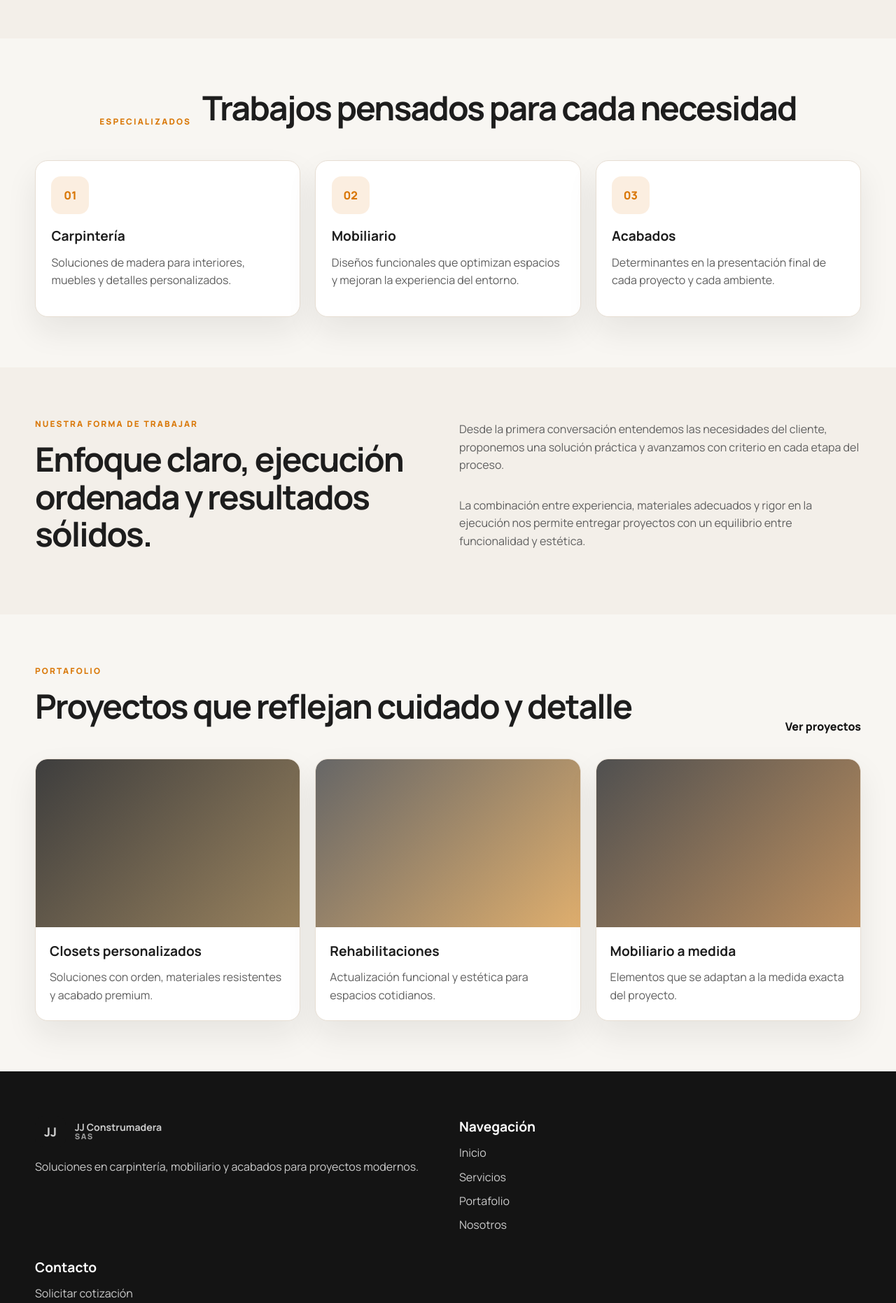
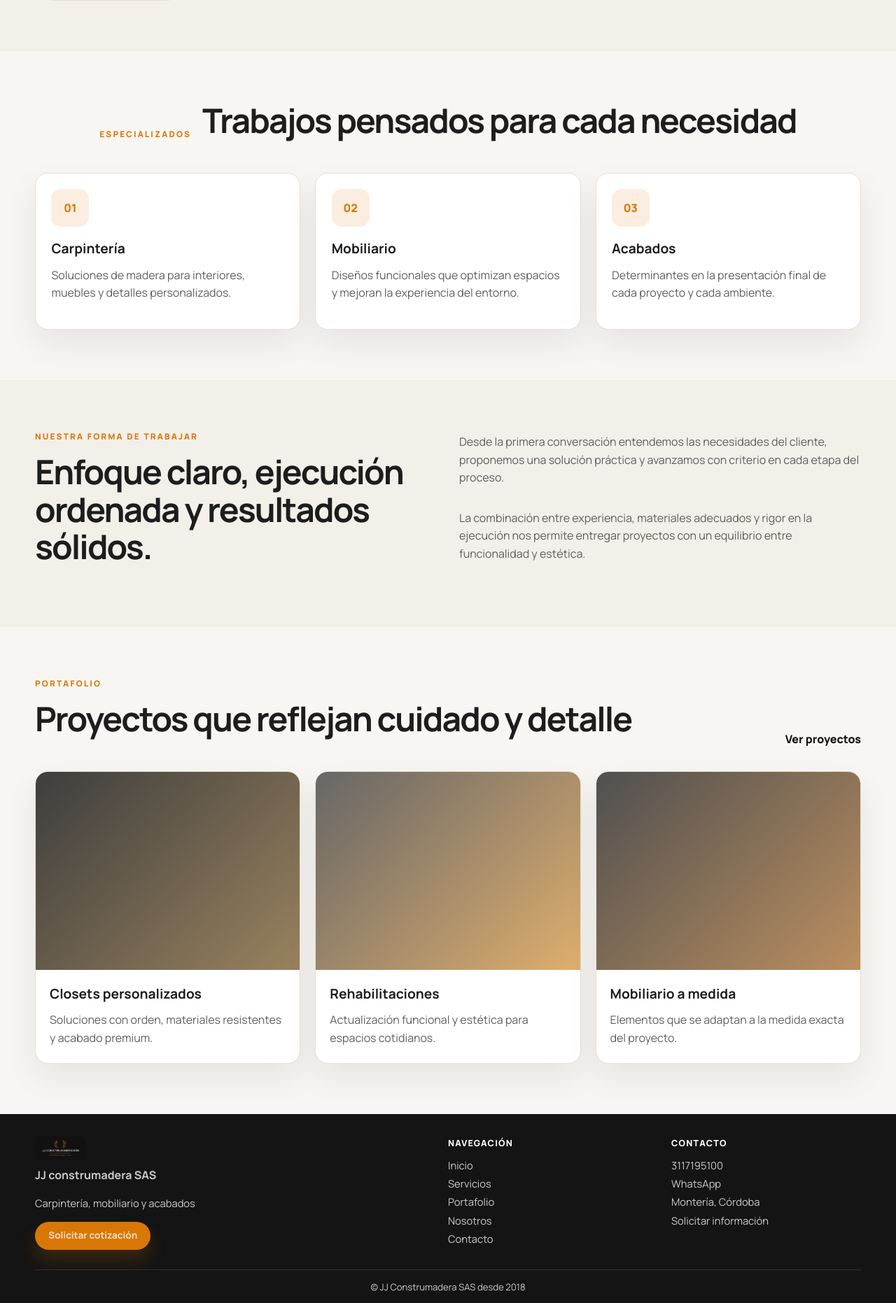
Before and after one commit to Ing-Johan/JJConstrumadera, a Django app: page / in a window 1280 px wide. Shown: the part 850-2712 px from the top of the page at 70% size. Run offline with Django 5.2, Linux system fonts and the light colour scheme; data comes from the database, SQL or seed files in the repository; data that the repository does not hold is empty.

Commit message:
Preparando archivos para deploy

```diff
--- /dev/null
+++ b/core/context_processors.py
@@ -0,0 +1,20 @@
+from urllib.parse import quote
+
+from django.conf import settings
+
+DEFAULT_PHONE = '3117195100'
+DEFAULT_LOCATION = 'JJ Construmadera S.A.S, Cl 22 #30b1, Montería, Córdoba'
+DEFAULT_LOCATION_SHORT = 'Montería, Córdoba'
+
+
+def footer_contact(request):
+    """Datos de contacto compartidos por el footer de todas las páginas."""
+    phone = getattr(settings, 'WHATSAPP_BUSINESS_NUMBER', DEFAULT_PHONE).strip()
+    location = getattr(settings, 'CONTACT_MAP_QUERY', DEFAULT_LOCATION).strip()
+    return {
+        'footer_phone': phone,
+        'footer_phone_href': f'tel:{phone}',
+        'footer_whatsapp_url': f'https://wa.me/{phone}',
+        'footer_location_short': DEFAULT_LOCATION_SHORT,
+        'footer_maps_url': f'https://www.google.com/maps/search/?api=1&query={quote(location)}',
+    }
--- a/static/css/styles.css
+++ b/static/css/styles.css
@@ -29,6 +29,7 @@ body {
   background: var(--color-bg);
   color: var(--color-text);
   line-height: 1.6;
+  overflow-x: hidden;
 }
 
 a {
@@ -50,10 +51,11 @@ textarea {
 .container {
   width: min(calc(100% - 2rem), var(--container));
   margin: 0 auto;
+  padding: 0;
 }
 
 .section {
-  padding: 4.5rem 0;
+  padding: clamp(3rem, 6vw, 4.5rem) 0;
 }
 
 .muted-section {
@@ -148,6 +150,31 @@ p {
   opacity: 0.75;
 }
 
+.brand-logo {
+  height: clamp(36px, 6vw, 40px);
+  width: auto;
+  max-width: 100%;
+  border-radius: 8px;
+}
+
+.footer-logo {
+  height: 34px;
+}
+
+.auth-logo {
+  height: 64px;
+  width: auto;
+  max-width: 100%;
+  border-radius: 10px;
+}
+
+.owner-logo {
+  height: 44px;
+  width: auto;
+  max-width: 100%;
+  border-radius: 8px;
+}
+
 .main-nav {
   position: absolute;
   top: calc(100% + 0.6rem);
@@ -242,6 +273,7 @@ p {
   border-radius: 999px;
   font-weight: 700;
   transition: transform 0.2s ease, box-shadow 0.2s ease;
+  min-width: 44px;
 }
 
 .btn:hover,
@@ -409,8 +441,8 @@ p {
 .gallery-image {
   display: block;
   width: 100%;
-  height: 260px;
-  object-fit: contain;
+  aspect-ratio: 4 / 3;
+  object-fit: cover;
   background: #f7f4f1;
   border-radius: 16px 16px 0 0;
 }
@@ -484,19 +517,22 @@ p {
 }
 
 .project-image {
-  height: 240px;
+  aspect-ratio: 4 / 3;
   background: linear-gradient(135deg, rgba(20,20,20,0.8), rgba(217,119,6,0.7));
 }
 
 .project-card-one .project-image {
+  aspect-ratio: 4 / 3;
   background: linear-gradient(135deg, rgba(19,19,19,0.82), rgba(110,77,25,0.7));
 }
 
 .project-card-two .project-image {
+  aspect-ratio: 4 / 3;
   background: linear-gradient(135deg, rgba(64,64,64,0.8), rgba(209,140,48,0.7));
 }
 
 .project-card-three .project-image {
+  aspect-ratio: 4 / 3;
   background: linear-gradient(135deg, rgba(36,36,36,0.8), rgba(159,95,27,0.7));
 }
 
@@ -610,14 +648,14 @@ p {
 }
 
 .site-footer {
-  padding: 4rem 0 1.5rem;
+  padding: 2rem 0 0;
   background: #141414;
   color: rgba(255, 255, 255, 0.9);
 }
 
 .footer-grid {
   grid-template-columns: 1fr;
-  padding-bottom: 2rem;
+  padding-bottom: 1.75rem;
 }
 
 .site-footer p,
@@ -627,8 +665,17 @@ p {
   color: rgba(255, 255, 255, 0.78);
 }
 
+.site-footer a:hover {
+  color: var(--color-accent);
+}
+
 .site-footer h3 {
   color: #fff;
+  font-size: 0.78rem;
+  font-weight: 800;
+  letter-spacing: 0.1em;
+  text-transform: uppercase;
+  margin: 0 0 0.75rem;
 }
 
 .site-footer ul {
@@ -636,28 +683,51 @@ p {
   padding: 0;
   margin: 0;
   display: grid;
-  gap: 0.55rem;
+  gap: 0.4rem;
+  font-size: 0.92rem;
+  line-height: 1.35;
 }
 
 .footer-brand {
-  margin-bottom: 1rem;
+  margin-bottom: 0.55rem;
+}
+
+.footer-tagline {
+  margin: 0 0 0.9rem;
+  font-size: 0.92rem;
+  max-width: 30ch;
+}
+
+.footer-cta {
+  min-height: 40px;
+  padding: 0.55rem 1.2rem;
+  font-size: 0.85rem;
 }
 
 .footer-bottom {
   border-top: 1px solid rgba(255, 255, 255, 0.12);
-  padding-top: 1rem;
+  padding: 0.85rem 0;
   text-align: center;
+  font-size: 0.82rem;
+  color: rgba(255, 255, 255, 0.6);
 }
 
 @media (min-width: 768px) {
+  .footer-grid {
+    grid-template-columns: repeat(2, minmax(0, 1fr));
+  }
+
+  .footer-brand-col {
+    grid-column: 1 / -1;
+  }
+
   .three-col {
     grid-template-columns: repeat(2, minmax(0, 1fr));
   }
 
   .hero-grid,
   .split-layout,
-  .contact-grid,
-  .footer-grid {
+  .contact-grid {
     grid-template-columns: repeat(2, minmax(0, 1fr));
   }
 
@@ -682,7 +752,38 @@ p {
   }
 
   .nav-link {
-    padding: 0.6rem 0.9rem;
+    padding: 0.75rem 1rem;
+  }
+
+  .btn-submit {
+    width: auto;
+  }
+}
+
+@media (min-width: 1024px) {
+  .footer-grid {
+    grid-template-columns: minmax(0, 2fr) minmax(0, 1fr) minmax(0, 1fr);
+    gap: 3rem;
+  }
+
+  .footer-brand-col {
+    grid-column: auto;
+  }
+
+  .three-col {
+    grid-template-columns: repeat(3, minmax(0, 1fr));
+  }
+
+  .hero-grid {
+    align-items: center;
+  }
+
+  .project-card-large {
+    grid-column: span 2;
+  }
+
+  .analytics-panels {
+    grid-template-columns: 1.2fr 1fr;
   }
 }
 
--- a/templates/admin_analytics.html
+++ b/templates/admin_analytics.html
@@ -1,4 +1,5 @@
 {% extends 'base.html' %}
+{% load static %}
 
 {% block title %}{{ site_name }} | Panel propietario{% endblock %}
 
@@ -8,7 +9,7 @@
     <div class="page-header owner-header">
       <div>
         <p class="eyebrow">Panel propietario</p>
-        <h1>JJ Construmadera</h1>
+        <h1><img src="{% static 'images/logo-entero.png' %}" alt="JJ Construmadera SAS" class="owner-logo" /></h1>
       </div>
       <a href="{% url 'owner_logout' %}" class="btn btn-secondary">Cerrar sesión</a>
     </div>
--- a/templates/base.html
+++ b/templates/base.html
@@ -9,18 +9,16 @@
     <link rel="preconnect" href="https://fonts.googleapis.com" />
     <link rel="preconnect" href="https://fonts.gstatic.com" crossorigin />
     <link href="https://fonts.googleapis.com/css2?family=Manrope:wght@400;500;600;700;800&display=swap" rel="stylesheet" />
+    <link rel="icon" type="image/png" href="{% static 'images/logo-em.png' %}" />
     <link rel="stylesheet" href="{% static 'css/styles.css' %}" />
   </head>
   <body>
     <header class="site-header">
       <div class="container nav-wrap">
-        <a href="{% url 'home' %}" class="brand brand-click-owner" aria-label="Inicio">
-          <span class="brand-mark">JJ</span>
-          <span class="brand-copy">
-            <strong>JJ Construmadera</strong>
-            <small>SAS</small>
-          </span>
+        <a  href="{% url 'home' %}" class="brand brand-click-owner" aria-label="JJ Construmadera SAS - Inicio">
+          <img style="width: 140px; height: 70px;" src="{% static 'images/logo-entero.png' %}" alt="JJ Construmadera SAS" class="brand-logo" />
         </a>
+        <p style="font-size: 30px; margin-top: 20px;"><strong>JJ construmadera SAS</strong></p>
 
         <button class="menu-toggle" aria-label="Abrir menú" aria-expanded="false">
           <span></span>
@@ -43,39 +41,41 @@
     </main>
 
     <footer class="site-footer">
-      <div class="container footer-grid">
-        <div>
-          <a href="{% url 'home' %}" class="brand footer-brand" aria-label="Inicio">
-            <span class="brand-mark">JJ</span>
-            <span class="brand-copy">
-              <strong>JJ Construmadera</strong>
-              <small>SAS</small>
-            </span>
-          </a>
-          <p>Soluciones en carpintería, mobiliario y acabados para proyectos modernos.</p>
+      <div class="container">
+        <div class="footer-grid">
+          <div class="footer-col footer-brand-col">
+            <a href="{% url 'home' %}" class="brand footer-brand" aria-label="JJ Construmadera SAS - Inicio">
+              <img src="{% static 'images/logo-entero.png' %}" alt="JJ Construmadera SAS" class="brand-logo footer-logo" />
+            </a><p><strong>JJ construmadera SAS</strong></p>
+            <p class="footer-tagline">Carpintería, mobiliario y acabados</p>
+            <a href="{% url 'contact' %}" class="btn btn-primary footer-cta">Solicitar cotización</a>
           </div>
 
-        <div>
+          <nav class="footer-col" aria-label="Navegación">
             <h3>Navegación</h3>
             <ul>
               <li><a href="{% url 'home' %}">Inicio</a></li>
               <li><a href="{% url 'services' %}">Servicios</a></li>
               <li><a href="{% url 'portfolio' %}">Portafolio</a></li>
               <li><a href="{% url 'about' %}">Nosotros</a></li>
+              <li><a href="{% url 'contact' %}">Contacto</a></li>
             </ul>
-        </div>
+          </nav>
 
-        <div>
+          <div class="footer-col">
             <h3>Contacto</h3>
             <ul>
-            <li><a href="{% url 'contact' %}">Solicitar cotización</a></li>
-            <li><span>Atención personalizada</span></li>
-            <li><span>Colombia</span></li>
+              <li><a href="{{ footer_phone_href }}">{{ footer_phone }}</a></li>
+              <li><a href="{{ footer_whatsapp_url }}" target="_blank" rel="noopener noreferrer">WhatsApp</a></li>
+              <li><a href="{{ footer_maps_url }}" target="_blank" rel="noopener noreferrer">{{ footer_location_short }}</a></li>
+              <li><a href="{% url 'contact' %}">Solicitar información</a></li>
             </ul>
           </div>
         </div>
-      <div class="container footer-bottom">
-        <span>© <span id="year"></span> JJ Construmadera SAS</span>
+
+        <div class="footer-bottom">
+          <span>© JJ Construmadera SAS  desde 2018</span>
+        </div>
       </div>
     </footer>
 
--- a/templates/contact.html
+++ b/templates/contact.html
@@ -127,7 +127,7 @@
         <h2>Encuéntranos</h2>
         <span>Ubicación</span>
       </div>
-      <p><strong>JJ Construmadera S.A.S</strong><br></p>
+      <p><strong>JJ Construmadera S.A.S</strong><br>Montería - Córdoba, Colombia</p>
       <div class="map-frame-wrap">
         <iframe
           src="{{ map_embed_url }}"
```
Also changed, not shown: other parts of static/css/styles.css (+104 -24 lines), construmadera_web/settings.py (+52 -20 lines), core/management/commands/upload_media_to_cloudinary.py (added, +145 -0 lines), core/management/commands/upload_media_to_storage.py (deleted, +0 -107 lines), requirements.txt (+6 -2 lines), templates/owner_login.html (+3 -6 lines), templates/owner_portfolio.html (+6 -4 lines), static/images/logo-em.png (added), static/images/logo-entero.png (added), 1 other file. Lines whose indentation alone changed are shown as unchanged.
